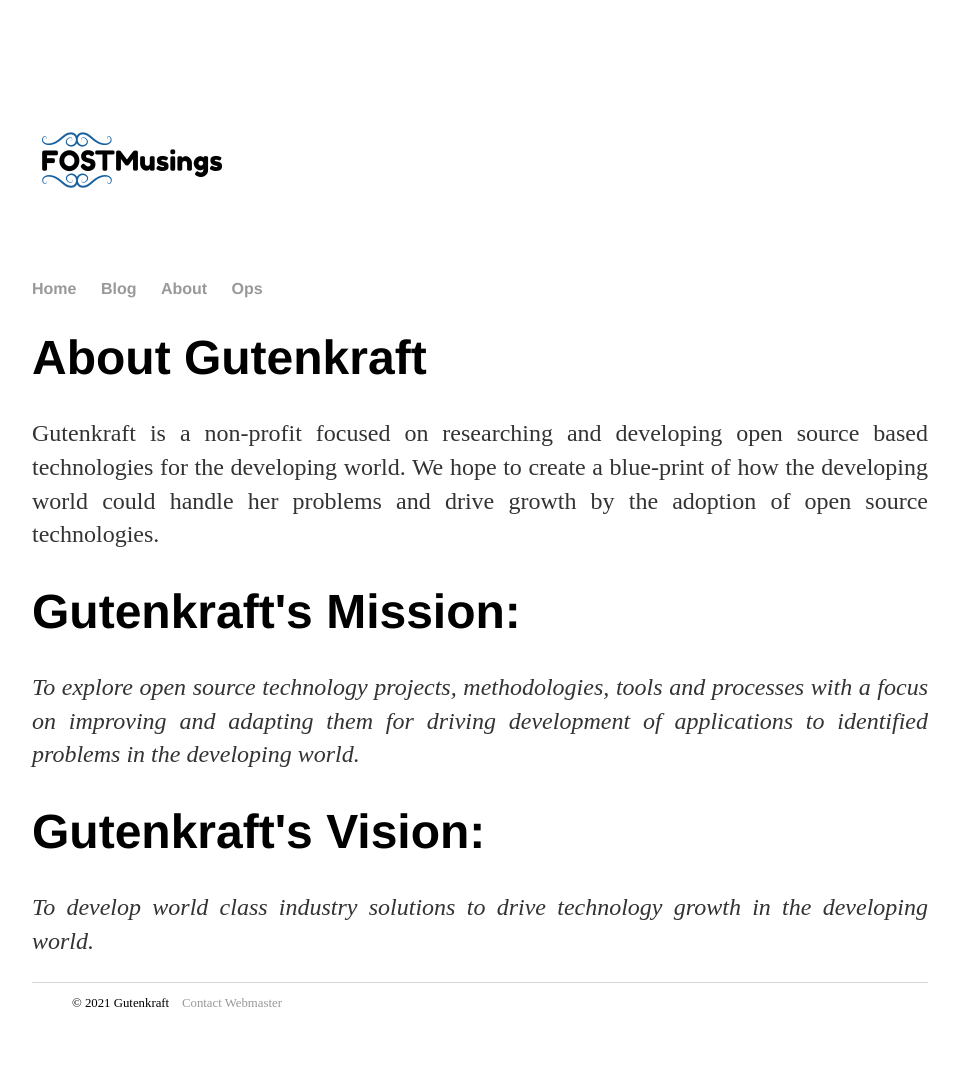
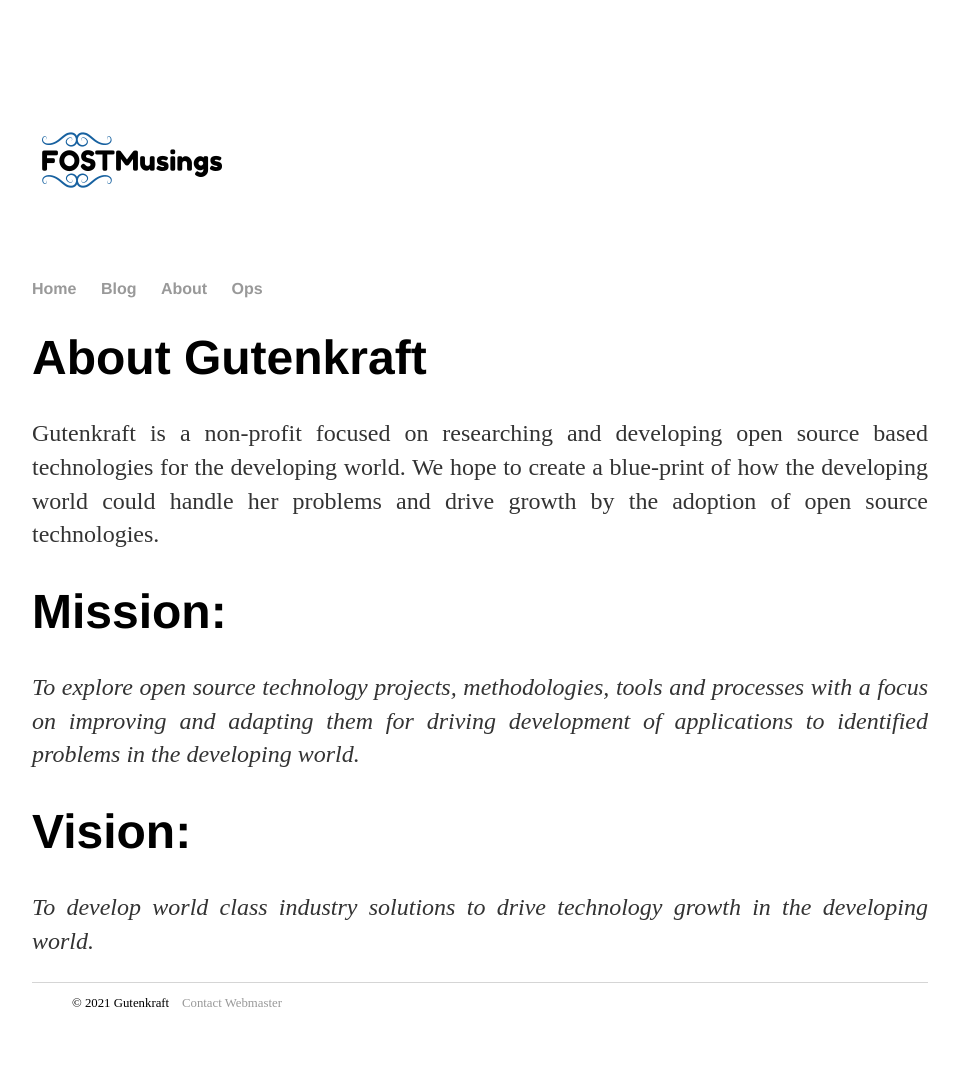
Before and after one commit to oferonmi/datafilik.github.io, a Jekyll site: the page built from about/index.html, in a window 1280 px wide. Shown: the whole page, without its empty margins (160-1119 px from the left). Built offline with Jekyll 4.4.1, drawn with Linux system fonts in a browser that asks for light colours.

Commit message:
content update

```diff
--- a/about/index.html
+++ b/about/index.html
@@ -7,14 +7,14 @@
 	<p align="justify">
 		Gutenkraft is a non-profit focused on researching and developing open source based technologies for the developing world. We hope to create a blue-print of how the developing world could handle her problems and drive growth by the adoption of open source technologies.
 	</p>
-	<h1>Gutenkraft's Mission:</h1>
+	<h1>Mission:</h1>
 	<p align="justify">
 		<em>
 			To explore open source technology projects, methodologies, tools and processes with a focus on improving and adapting them for driving development of applications to identified problems in the developing world.
 		</em>
 	</p>
 
-	<h1>Gutenkraft's Vision:</h1>
+	<h1>Vision:</h1>
 	<p align="justify">
 		<em>
 			To develop world class industry solutions to drive technology growth in the developing world.
```
